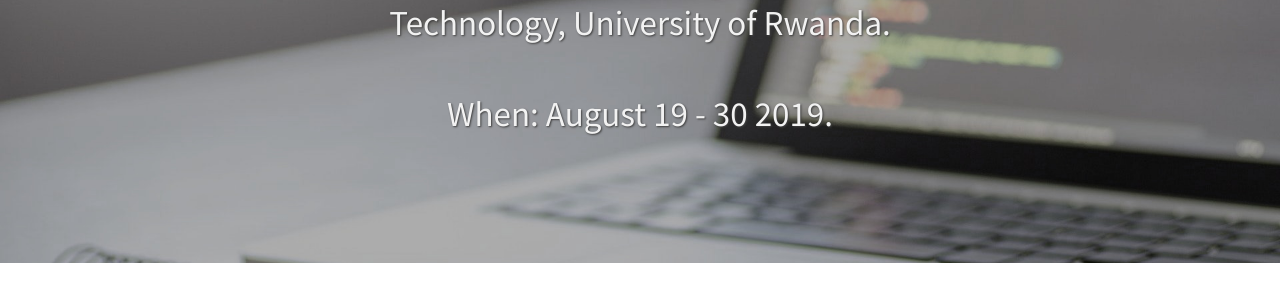
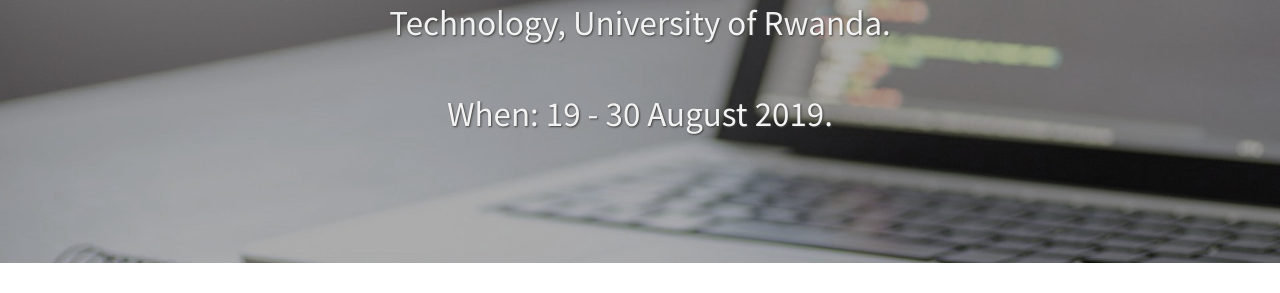
Before and after one commit to pwsafrica/pwsafrica.github.io, a Jekyll site: the page built from pages/9_2019-applications.md, in a window 1280 px wide. Shown: the part 377-670 px from the top of the page. Built offline with Jekyll 4.4.1, drawn with Linux system fonts in a browser that asks for light colours.

Commit message:
Moved month after dates

```diff
--- a/pages/9_2019-applications.md
+++ b/pages/9_2019-applications.md
@@ -1,7 +1,7 @@
 ---
 layout: page
 title: PWSAfrica19
-subtitle: "<hr>Where: School of ICT, College of Science and Technology, University of Rwanda.<br> <br> When: August 19 - 30 2019."
+subtitle: "<hr>Where: School of ICT, College of Science and Technology, University of Rwanda.<br> <br> When: 19 - 30 August 2019."
 feature-img: "assets/img/pexels/computer2-2.jpg"
 ---
 
```
